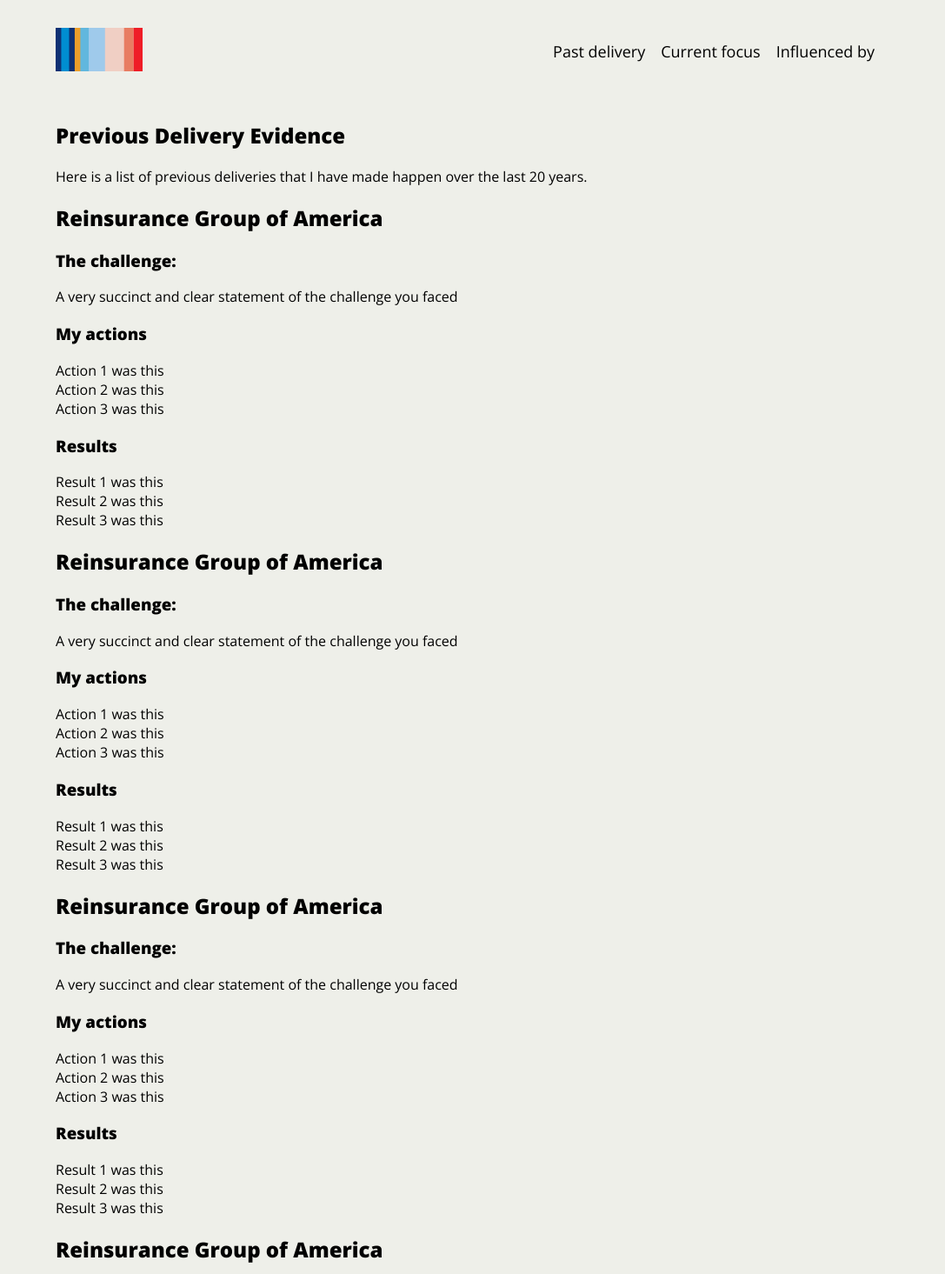
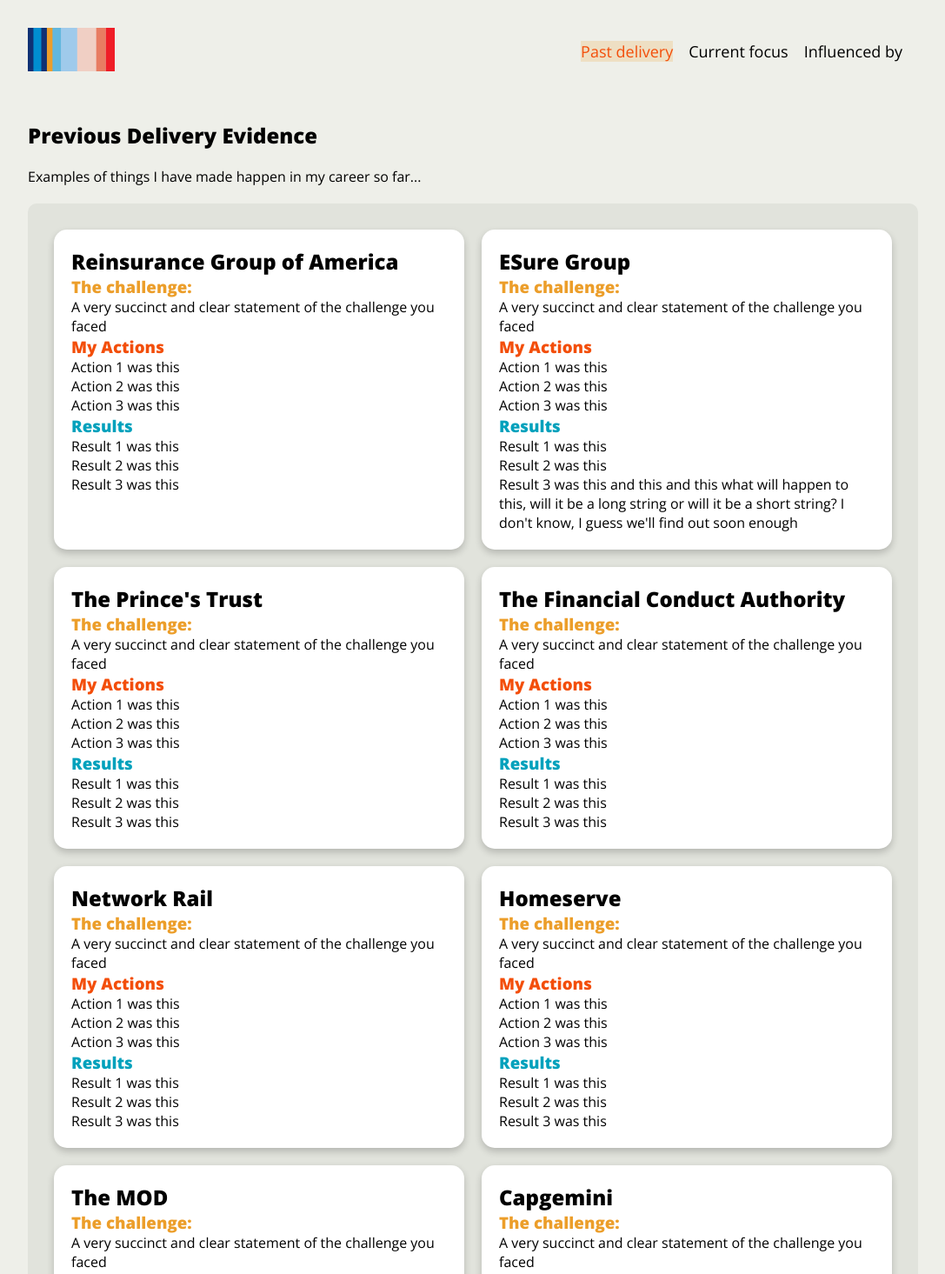
Before and after one commit to johndck/johndick-me-react-build, a React (Vite) app: page /Evidence in a window 1280 px wide. Shown: the top 1465 px of the page at 87% size, without its empty margins (96-1183 px from the left). Built offline with nearby package versions, Linux system fonts and the light colour scheme.

Commit message:
added in past delivery styled cards

```diff
--- a/src/components/navbar.jsx
+++ b/src/components/navbar.jsx
@@ -1,5 +1,6 @@
 import { useState } from "react";
 import { Link } from "react-router-dom";
+import { NavLink } from "react-router-dom";
 
 function Navbar() {
   const [isOpen, setOpen] = useState(false);
@@ -64,13 +65,13 @@
 
         <ul className="navbarElements">
           <li>
-            <Link to="/Evidence">Past delivery</Link>
+            <NavLink to="/Evidence">Past delivery</NavLink>
           </li>
           <li>
-            <Link to="/Focus">Current focus</Link>
+            <NavLink to="/Focus">Current focus</NavLink>
           </li>
           <li>
-            <Link to="/Shaped">Influenced by</Link>
+            <NavLink to="/Shaped">Influenced by</NavLink>
           </li>
         </ul>
       </div>
--- a/src/components/project.jsx
+++ b/src/components/project.jsx
@@ -1,14 +1,20 @@
 function ProjectCard({ card }) {
   return (
-    <div>
+    <div className="evidenceCard">
       <h2>{card.companyName}</h2>
-      <h3>The challenge:</h3>
+      <h3>
+        <span className="evidenceChallenge">The challenge:</span>
+      </h3>
       <p>{card.challenge}</p>
-      <h3>My actions</h3>
+      <h3>
+        <span className="evidenceActions">My Actions</span>
+      </h3>
       <p>{card.actions[0]}</p>
       <p>{card.actions[1]}</p>
       <p>{card.actions[2]}</p>
-      <h3>Results</h3>
+      <h3>
+        <span className="evidenceResults">Results</span>
+      </h3>
       <p>{card.results[0]}</p>
       <p>{card.results[1]}</p>
       <p>{card.results[2]}</p>
--- a/src/deliveryList.json
+++ b/src/deliveryList.json
@@ -8,56 +8,60 @@
   },
   {
     "id": "2",
-    "companyName": "Reinsurance Group of America",
+    "companyName": "ESure Group",
     "challenge": "A very succinct and clear statement of the challenge you faced",
     "actions": ["Action 1 was this", "Action 2 was this", "Action 3 was this"],
-    "results": ["Result 1 was this", "Result 2 was this", "Result 3 was this"]
+    "results": [
+      "Result 1 was this",
+      "Result 2 was this",
+      "Result 3 was this and this and this what will happen to this, will it be a long string or will it be a short string? I don't know, I guess we'll find out soon enough"
+    ]
   },
   {
     "id": "3",
-    "companyName": "Reinsurance Group of America",
+    "companyName": "The Prince's Trust",
     "challenge": "A very succinct and clear statement of the challenge you faced",
     "actions": ["Action 1 was this", "Action 2 was this", "Action 3 was this"],
     "results": ["Result 1 was this", "Result 2 was this", "Result 3 was this"]
   },
   {
     "id": "4",
-    "companyName": "Reinsurance Group of America",
+    "companyName": "The Financial Conduct Authority",
     "challenge": "A very succinct and clear statement of the challenge you faced",
     "actions": ["Action 1 was this", "Action 2 was this", "Action 3 was this"],
     "results": ["Result 1 was this", "Result 2 was this", "Result 3 was this"]
   },
   {
     "id": "5",
-    "companyName": "Reinsurance Group of America",
+    "companyName": "Network Rail",
     "challenge": "A very succinct and clear statement of the challenge you faced",
     "actions": ["Action 1 was this", "Action 2 was this", "Action 3 was this"],
     "results": ["Result 1 was this", "Result 2 was this", "Result 3 was this"]
   },
   {
     "id": "6",
-    "companyName": "Reinsurance Group of America",
+    "companyName": "Homeserve",
     "challenge": "A very succinct and clear statement of the challenge you faced",
     "actions": ["Action 1 was this", "Action 2 was this", "Action 3 was this"],
     "results": ["Result 1 was this", "Result 2 was this", "Result 3 was this"]
   },
   {
     "id": "7",
-    "companyName": "Reinsurance Group of America",
+    "companyName": "The MOD",
     "challenge": "A very succinct and clear statement of the challenge you faced",
     "actions": ["Action 1 was this", "Action 2 was this", "Action 3 was this"],
     "results": ["Result 1 was this", "Result 2 was this", "Result 3 was this"]
   },
   {
     "id": "8",
-    "companyName": "Reinsurance Group of America",
+    "companyName": "Capgemini",
     "challenge": "A very succinct and clear statement of the challenge you faced",
     "actions": ["Action 1 was this", "Action 2 was this", "Action 3 was this"],
     "results": ["Result 1 was this", "Result 2 was this", "Result 3 was this"]
   },
   {
     "id": "9",
-    "companyName": "Reinsurance Group of America",
+    "companyName": "Bunzl plc",
     "challenge": "A very succinct and clear statement of the challenge you faced",
     "actions": ["Action 1 was this", "Action 2 was this", "Action 3 was this"],
     "results": ["Result 1 was this", "Result 2 was this", "Result 3 was this"]
--- a/src/index.css
+++ b/src/index.css
@@ -49,6 +49,9 @@
   --background-color: rgba(238, 239, 233, 1);
   --siteRed: rgba(236, 158, 42, 1);
   --siteRedHighlight: rgba(236, 158, 42, 0.2);
+  --greybackground: rgba(225, 227, 220, 1);
+  --siteRedAccent: rgba(243, 78, 10, 1);
+  --siteturquoise: rgba(0, 161, 188, 1);
 
   font-synthesis: none;
   text-rendering: optimizeLegibility;
@@ -57,9 +60,14 @@
 }
 
 a {
-  font-weight: 500;
+  font-weight: 400;
+  text-decoration: none;
   color: black;
-  text-decoration: inherit;
+}
+
+.active {
+  color: var(--siteRedAccent);
+  background-color: var(--siteRedHighlight);
 }
 
 html,
@@ -89,7 +97,7 @@
 
 .container {
   width: 1200px;
-  max-width: 75%;
+  max-width: 80%;
   margin: 0 auto;
 }
 
@@ -134,17 +142,6 @@
   background-color: var(--background-color);
   border: none;
   cursor: pointer;
-}
-
-/* styling to make the navbar hamburger on ipad & mobile */
-
-@media (max-width: 768px) {
-  .navbarElements {
-    display: none;
-  }
-  .hamburger {
-    display: block;
-  }
 }
 
 .nav-links {
@@ -234,3 +231,65 @@
   margin: 0;
   padding-top: 20px;
 }
+
+/* end of showcase section */
+
+/* Delivery evidence card styling */
+
+.evidenceCardHolder {
+  margin: 0 auto;
+  background-color: var(--greybackground);
+  padding: 30px;
+  margin-top: 20px;
+  border-radius: 10px;
+}
+
+.evidenceGridHolder {
+  display: grid;
+  grid-template-columns: 1fr 1fr;
+  gap: 20px;
+}
+
+/* styling for each evidence card */
+
+.evidenceCard {
+  padding: 20px;
+  border-radius: 15px;
+  background-color: white;
+  box-shadow: 0 4px 8px 0 rgba(0, 0, 0, 0.2);
+}
+
+.evidenceCard h2,
+.evidenceCard h3 {
+  margin: 0;
+}
+
+.evidenceChallenge {
+  color: var(--siteRed);
+}
+
+.evidenceActions {
+  color: var(--siteRedAccent);
+}
+
+.evidenceResults {
+  color: var(--siteturquoise);
+}
+
+/** MEDIA QUERIES **/
+/*******************
+
+
+/* styling to make the navbar hamburger on ipad & mobile */
+
+@media (max-width: 768px) {
+  .navbarElements {
+    display: none;
+  }
+  .hamburger {
+    display: block;
+  }
+  .evidenceGridHolder {
+    grid-template-columns: 1fr;
+  }
+}
--- a/src/pages/deliveryevidence.jsx
+++ b/src/pages/deliveryevidence.jsx
@@ -4,7 +4,7 @@
 
 const evidenceTitle = "Previous Delivery Evidence";
 const evidenceDescription =
-  "Here is a list of previous deliveries that I have made happen over the last 20 years.";
+  "Examples of things I have made happen in my career so far...";
 
 function Evidence() {
   console.log(data);
@@ -14,9 +14,13 @@
       <TopSection title={evidenceTitle} description={evidenceDescription} />
 
       <div className="container">
-        {data.map((card) => {
-          return <ProjectCard key={card.id} card={card} />;
-        })}
+        <div className="evidenceCardHolder">
+          <div className="evidenceGridHolder">
+            {data.map((card) => {
+              return <ProjectCard key={card.id} card={card} />;
+            })}
+          </div>
+        </div>
       </div>
     </>
   );
```
